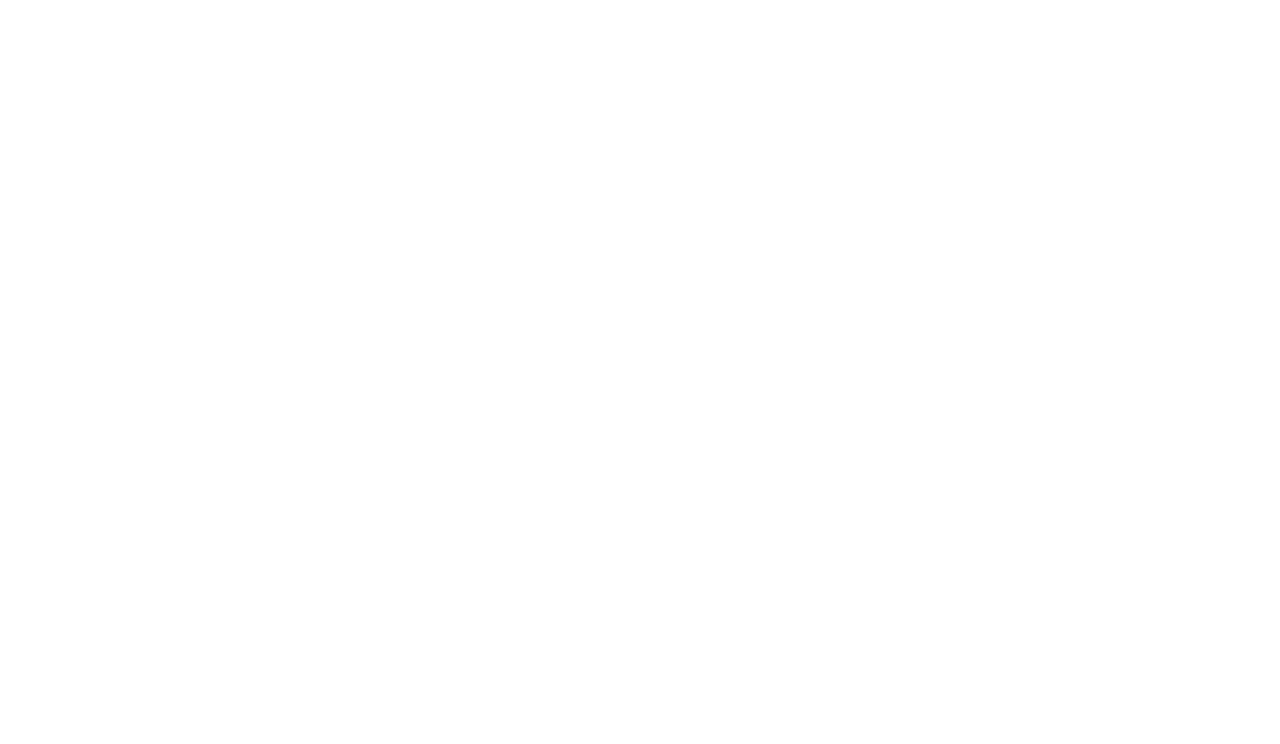
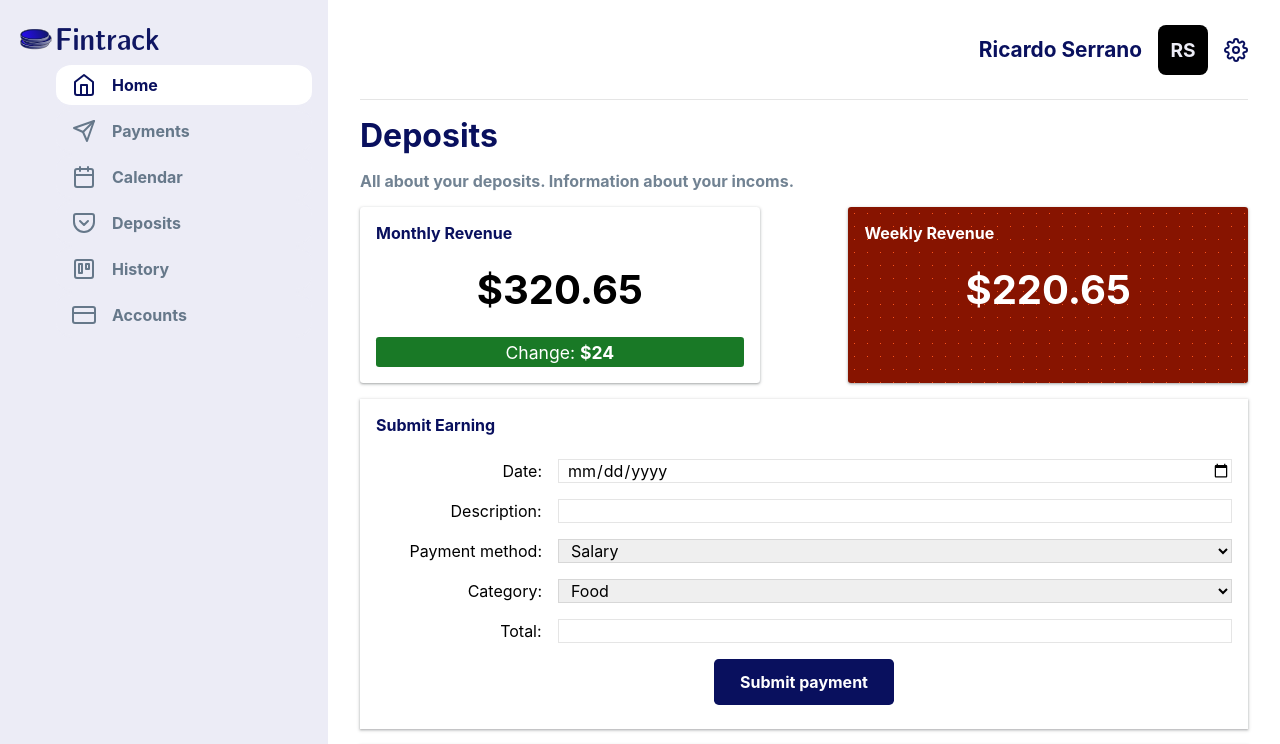
Before and after one commit to RicardoSerrano19/fintrack, a React (Vite) app: page / in a window 1280 px wide. Shown: the top 744 px of the page. Built offline with nearby package versions, Linux system fonts and the light colour scheme.

Commit message:
feat: add components

```diff
--- a/src/App.jsx
+++ b/src/App.jsx
@@ -1,9 +1,14 @@
 import './App.css'
+import Header from './components/header/Header'
+import Menu from './components/menu/Menu'
 
 function App() {
 
   return (
-    <></>
+    <>
+    <Menu />
+    <Header />
+    </>
   )
 }
 
--- a/src/components/header/Header.jsx
+++ b/src/components/header/Header.jsx
@@ -1,5 +1,5 @@
 import { Settings } from 'react-feather'
-import Home from '../home/Home'
+import Deposits from '../deposits/Deposits'
 
 const Header = () => {
   return (
@@ -9,7 +9,7 @@
         <div className="profile-photo">RS</div>
         <Settings />
       </header>
-      <Home />
+      <Deposits />
     </div>
   )
 }
```
